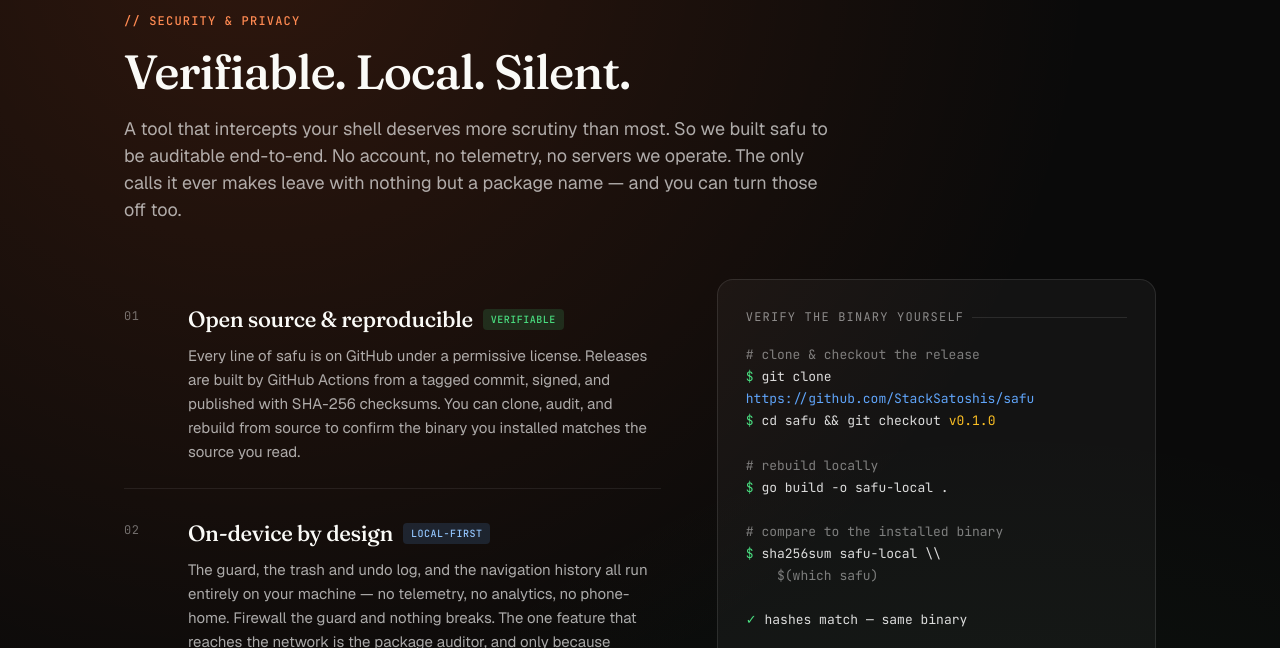
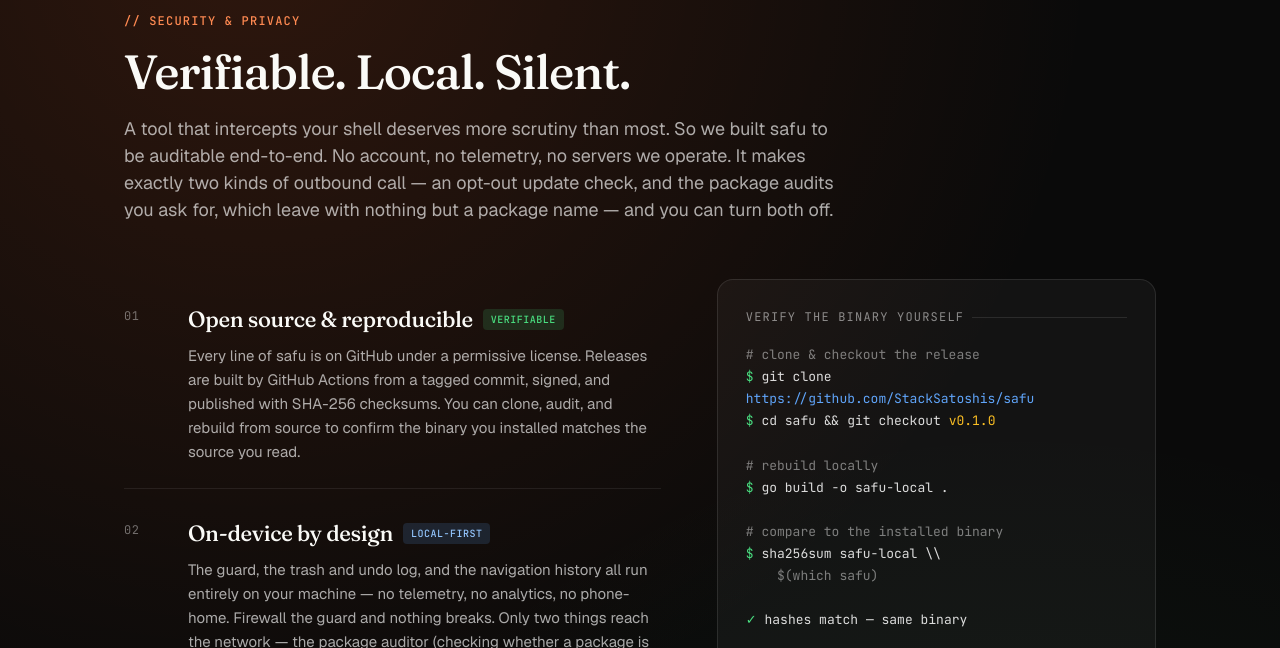
Before and after one commit to StackSatoshis/safu, a website built with webpack: page site/index.html in a window 1280 px wide. Shown: the part 2410-3058 px from the top of the page. Built offline with nearby package versions, Linux system fonts and the light colour scheme.

Commit message:
site: correct privacy copy to the accurate §10 statement
The security section contradicted itself and the code: the intro said the
only calls "leave with nothing but a package name" and pillar 02 claimed
"the one feature that reaches the network is the package auditor" — both
omit/deny the opt-out update check (now implemented).

Align the intro and pillar 02 with pillar 03 and SPEC §10: safu makes
exactly two kinds of outbound call — an opt-out update check and the
package audits you ask for — and both can be disabled. Hero copy was
already accurate.

```diff
--- a/site/index.html
+++ b/site/index.html
@@ -1141,8 +1141,9 @@ footer {
     <h2>Verifiable. Local. Silent.</h2>
     <p class="section-intro">
       A tool that intercepts your shell deserves more scrutiny than most. So we built safu to be auditable
-      end-to-end. No account, no telemetry, no servers we operate. The only calls it ever makes leave with
-      nothing but a package name — and you can turn those off too.
+      end-to-end. No account, no telemetry, no servers we operate. It makes exactly two kinds of outbound
+      call — an opt-out update check, and the package audits you ask for, which leave with nothing but a
+      package name — and you can turn both off.
     </p>
 
     <div class="security-grid">
@@ -1166,9 +1167,9 @@ footer {
             <h3>On-device by design <span class="badge badge-local">local-first</span></h3>
             <p>
               The guard, the trash and undo log, and the navigation history all run entirely on your machine —
-              no telemetry, no analytics, no phone-home. Firewall the guard and nothing breaks. The one feature
-              that reaches the network is the package auditor, and only because checking whether a package is
-              malware means asking a public database about it.
+              no telemetry, no analytics, no phone-home. Firewall the guard and nothing breaks. Only two
+              things reach the network — the package auditor (checking whether a package is malware means
+              asking a public database about it) and an opt-out update check — and you can disable both.
             </p>
           </div>
         </div>
```
